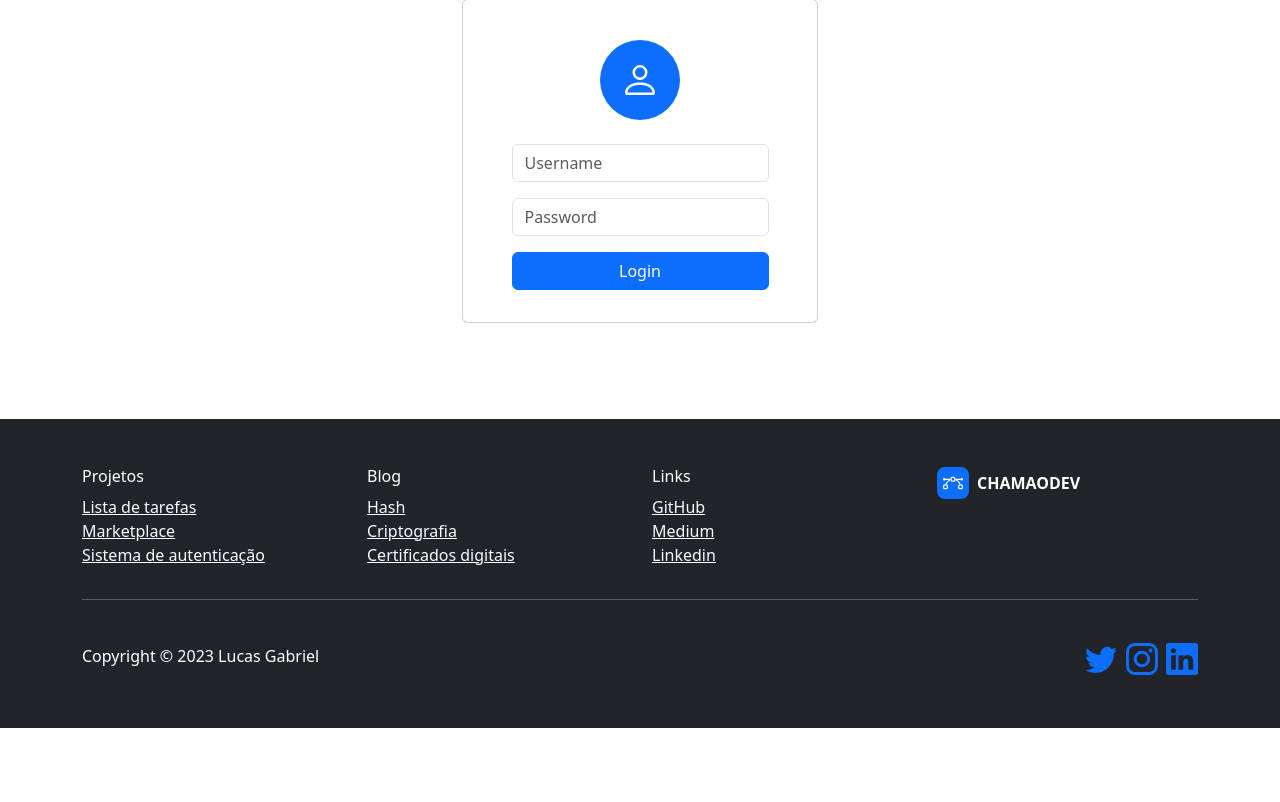
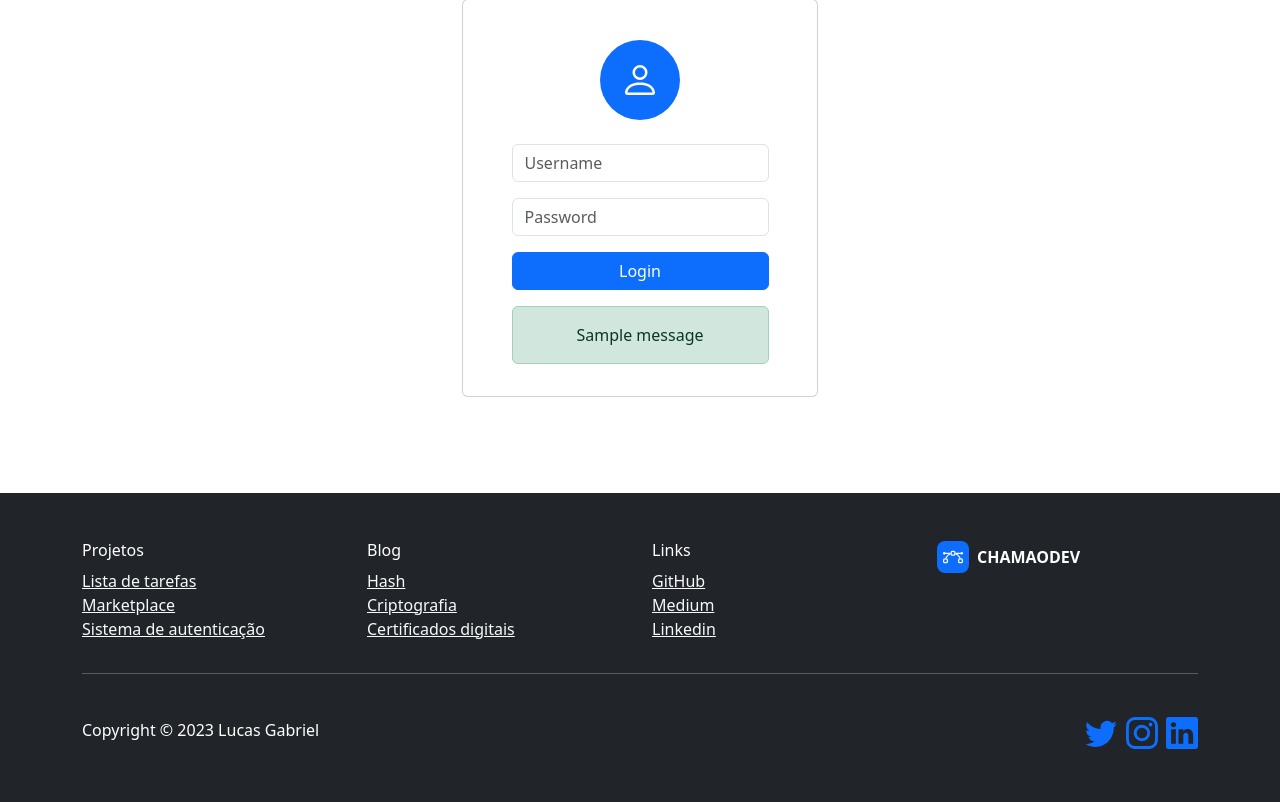
Before and after one commit to souzaoliv/Portifolio, a Django app: page /lista_de_tarefas/logar/ in a window 1280 px wide. Shown: the part 225-1027 px from the top of the page. Before the commit the page ends 953 px from the top, so only its background shows below. Run offline with Django 4.2, Linux system fonts and the light colour scheme; tables that the repository leaves empty hold one stand-in row (values such as "Sample post"); one stand-in notice (Sample message) is shown; some libraries are stand-ins or nearby versions.

Commit message:
Atualizado templates cadastro e logar

```diff
--- a/lista_de_tarefas/templates/lista_de_tarefas/logar.html
+++ b/lista_de_tarefas/templates/lista_de_tarefas/logar.html
@@ -28,6 +28,13 @@
                                     <div class="mb-3"><input class="form-control" type="password" name="password" placeholder="Password"></div>
                                     <div class="mb-3"><button class="btn btn-primary d-block w-100" type="submit">Login</button></div>
                                     <p class="text-muted"></p>
+                                    {% if messages %}
+                                        {% for message in messages %}
+                                            <div class="alert alert-{{ message.tags }}">
+                                                {{ message }}
+                                            </div>
+                                        {% endfor %}
+                                    {% endif %}
                                 </form>
                             </div>
                         </div>
```
Also changed, not shown: lista_de_tarefas/templates/lista_de_tarefas/cadastrar.html (+7 -0 lines).
